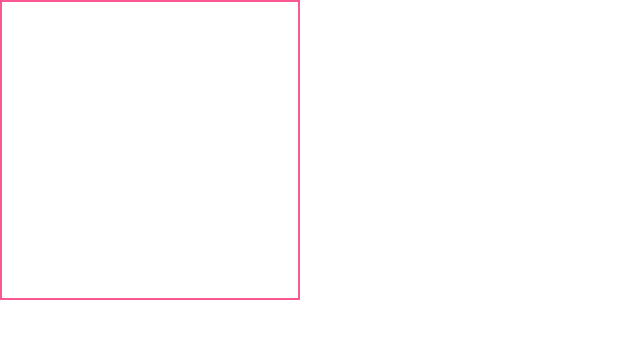
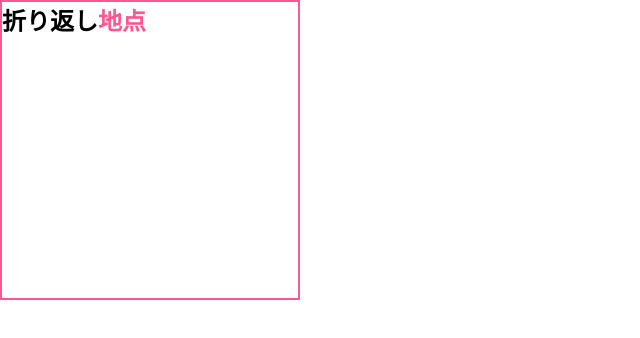
Before and after one commit to kudan0/DMM_WEBCAMP, a plain HTML site: page html_css/7章_確認問題/1-7.html in a window 1280 px wide. Shown: the whole page, without its empty margins (0-640 px from the left). Drawn offline with Linux system fonts and the light colour scheme.

Commit message:
[Finish]1-7確認問題

```diff
--- a/html_css/7章_確認問題/1-7.html
+++ b/html_css/7章_確認問題/1-7.html
@@ -7,6 +7,9 @@
   <title>1-7_確認問題</title>
 </head>
 
-<section></section>
+<section>
+  <h1>折り返し<spen>地点</spen>
+  </h1>
+</section>
 
 </html>
--- a/html_css/7章_確認問題/style.css
+++ b/html_css/7章_確認問題/style.css
@@ -9,3 +9,7 @@ section{
   width: 300px;
   border: 2px #fa5893 solid;
 }
+
+spen{
+  color: #fa5893;
+}
```
